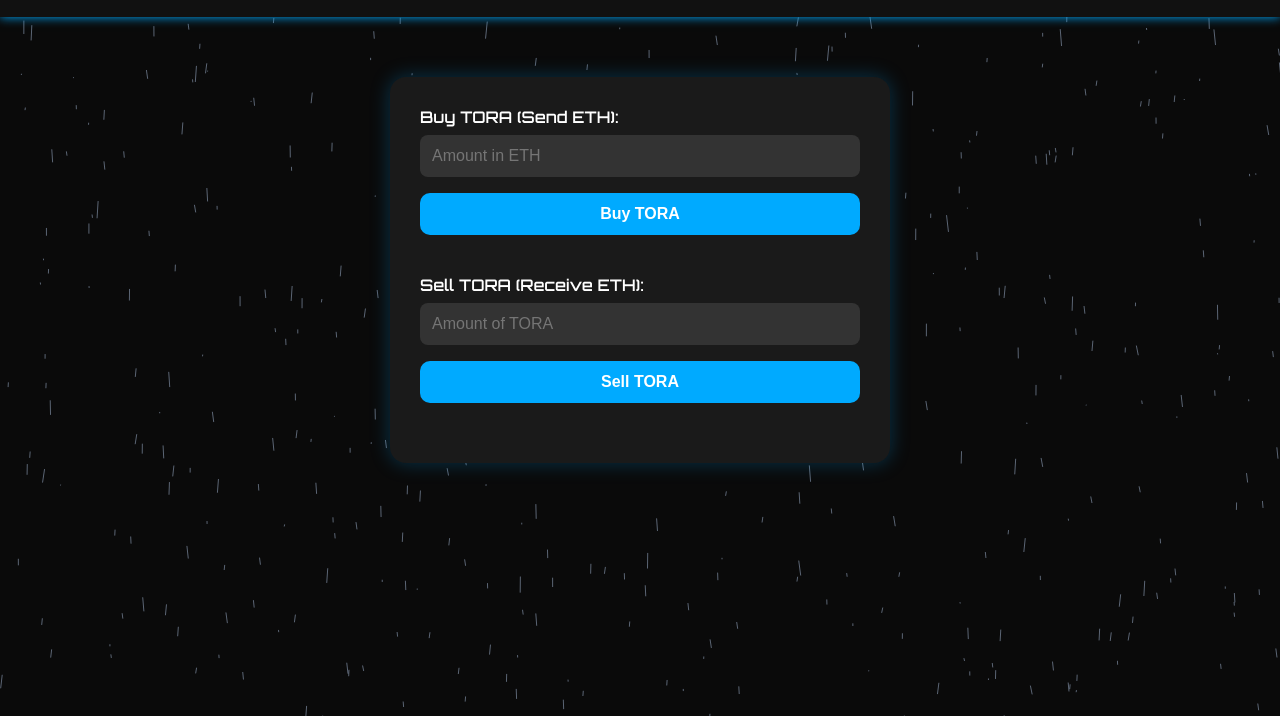
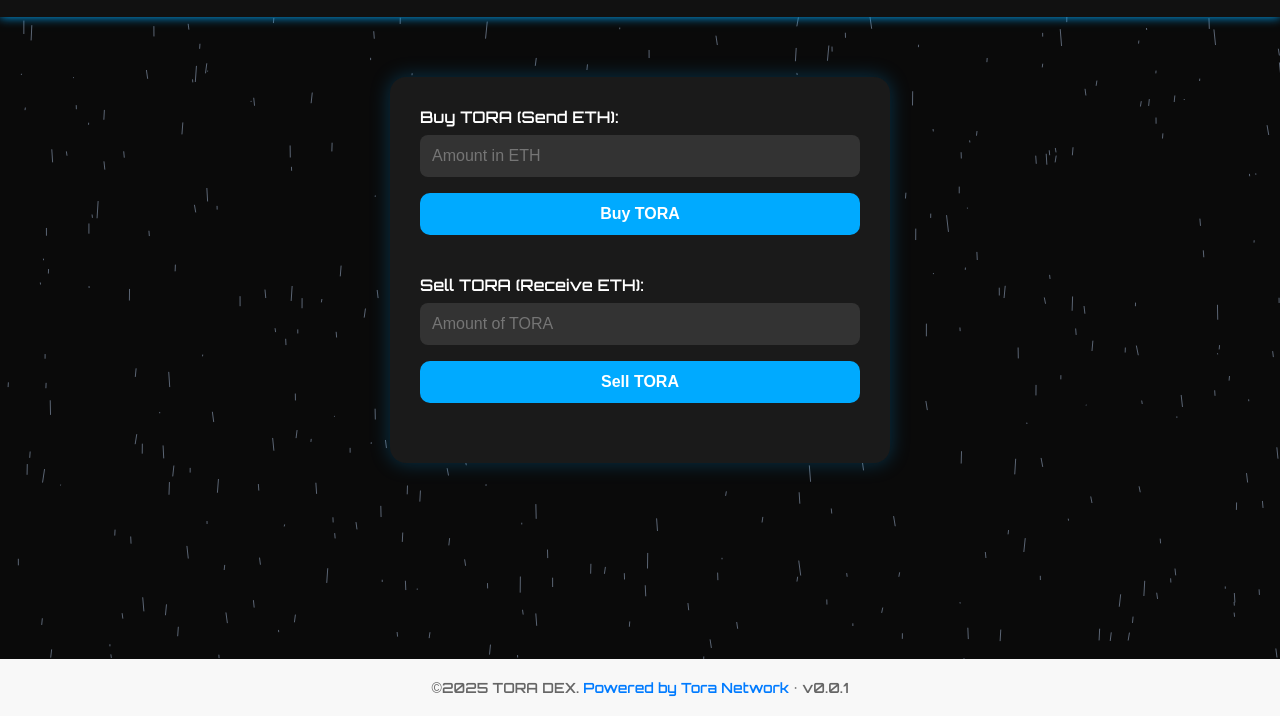
Before and after one commit to andromedacripto/tora-dex, a plain HTML site: page index.html in a window 1280 px wide. Shown: the part 84-800 px from the top of the page. Drawn offline with Linux system fonts and the light colour scheme.

Commit message:
Ajuste todas as atualizações do site

```diff
--- a/index.html
+++ b/index.html
@@ -1,18 +1,16 @@
-<!DOCTYPE html>
-<html lang="en">
 <head>
   <meta charset="UTF-8" />
   <meta name="viewport" content="width=device-width, initial-scale=1.0" />
   <title>TORA DEX</title>
 
   <!-- Favicon padrão -->
-  <link rel="icon" type="image/x-icon" href="/favicon.ico">
+  <link rel="icon" type="image/x-icon" href="favicon.ico" />
 
   <!-- Favicons gerados -->
-  <link rel="apple-touch-icon" sizes="180x180" href="/apple-touch-icon.png">
-  <link rel="icon" type="image/png" sizes="32x32" href="/favicon-32x32.png">
-  <link rel="icon" type="image/png" sizes="16x16" href="/favicon-16x16.png">
-  <link rel="manifest" href="/site.webmanifest">
+  <link rel="apple-touch-icon" sizes="180x180" href="apple-touch-icon.png" />
+  <link rel="icon" type="image/png" sizes="32x32" href="favicon-32x32.png" />
+  <link rel="icon" type="image/png" sizes="16x16" href="favicon-16x16.png" />
+  <!-- <link rel="manifest" href="site.webmanifest" /> -->
 </head>
   <script src="https://cdn.jsdelivr.net/npm/web3@1.8.2/dist/web3.min.js"></script>
   <link href="https://fonts.googleapis.com/css2?family=Orbitron:wght@600&display=swap" rel="stylesheet" />
@@ -310,5 +308,24 @@
       animate();
     });
   </script>
+
+  <footer style="
+  text-align: center;
+  padding: 20px;
+  font-size: 14px;
+  color: #666;
+  position: fixed;
+  bottom: 0;
+  left: 0;
+  width: 100%;
+  background: #f8f8f8;
+">
+  ©2025 TORA DEX.
+  <a href="https://github.com/andromedacripto" target="_blank" style="color: #007bff; text-decoration: none;">
+    Powered by Tora Network
+  </a>
+  • v0.0.1
+</footer>
+
 </body>
 </html>
```
Also changed, not shown: 1 other file.
